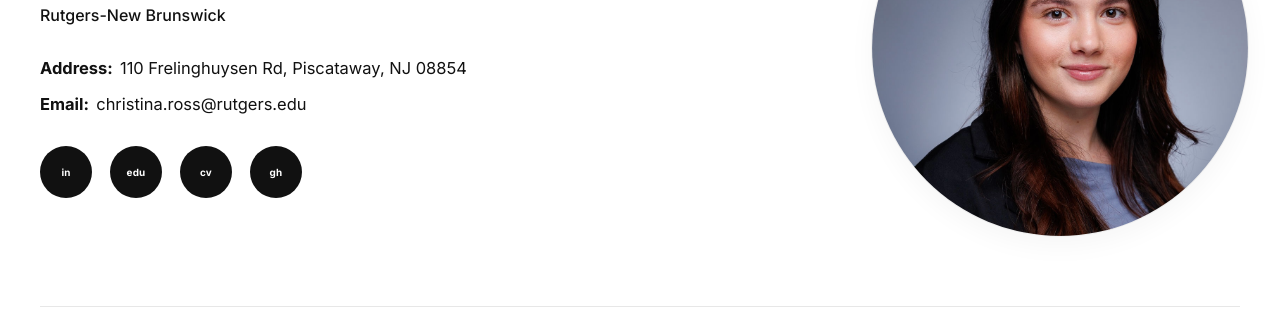
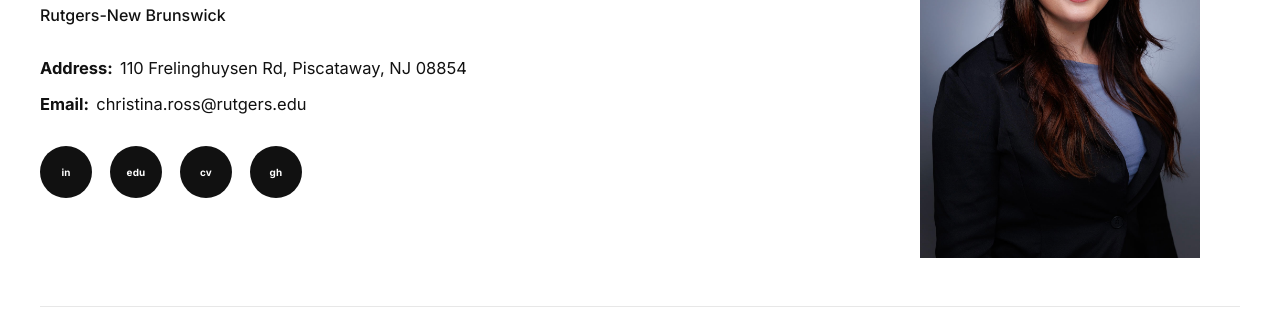
Before and after one commit to Christinaaross/christinaaross.github.io, a plain HTML site: page index.html in a window 1280 px wide. Shown: the part 234-566 px from the top of the page. Drawn offline with Linux system fonts and the light colour scheme.

Commit message:
Remove circular crop and display full portrait

```diff
--- a/style.css
+++ b/style.css
@@ -137,19 +137,19 @@ h1 {
   justify-content: center;
   align-items: center;
   margin-top: 0;
+  padding: 0;
 }
 
 .photo-wrap img {
   width: 360px;
-  height: 360px;
-  object-fit: cover;
-  object-position: center top;
-  transform: scale(1.05);
-  border-radius: 50%;
-  background: var(--soft);
-  border: 1px solid #efefef;
-  box-shadow: 0 8px 24px rgba(17, 17, 17, 0.04);
+  height: auto;
+  max-height: 420px;
+  object-fit: contain;
   display: block;
+  border: 0;
+  box-shadow: none;
+  border-radius: 0;
+  background: transparent;
 }
 
 .divider {
@@ -208,11 +208,13 @@ h1 {
     justify-content: center;
     flex-basis: auto;
     margin-top: 0;
+    padding: 0;
   }
 
   .photo-wrap img {
     width: min(72vw, 320px);
-    height: min(72vw, 320px);
+    height: auto;
+    max-height: none;
   }
 
   .divider {
```
